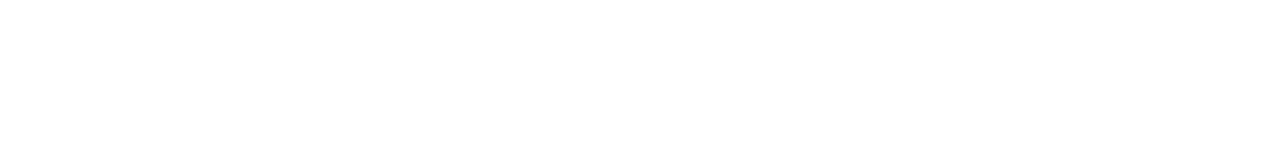
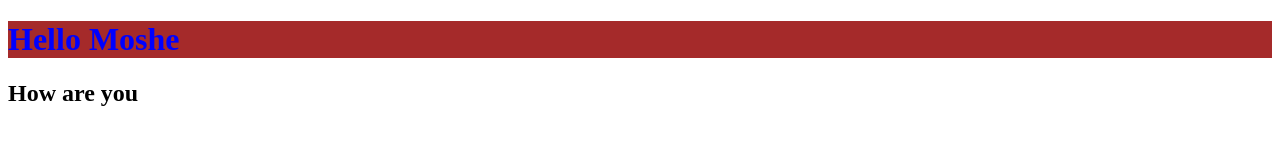
Before and after one commit to moish-moi/TaskForSagiv, a plain HTML site: page index.html in a window 1280 px wide. Drawn offline with Linux system fonts and the light colour scheme.

Commit message:
I changh the text

```diff
--- a/index.html
+++ b/index.html
@@ -4,8 +4,10 @@
     <meta charset="UTF-8">
     <meta name="viewport" content="width=device-width, initial-scale=1.0">
     <title>Document</title>
+    <link rel="stylesheet" href="style.css">
 </head>
 <body>
-
+    <h1>Hello Moshe</h1>
+    <h2>How are you</h2>
 </body>
 </html>
--- a/style.css
+++ b/style.css
@@ -0,0 +1,4 @@
+h1 {
+    color: blue;
+    background-color: brown;
+}
```
